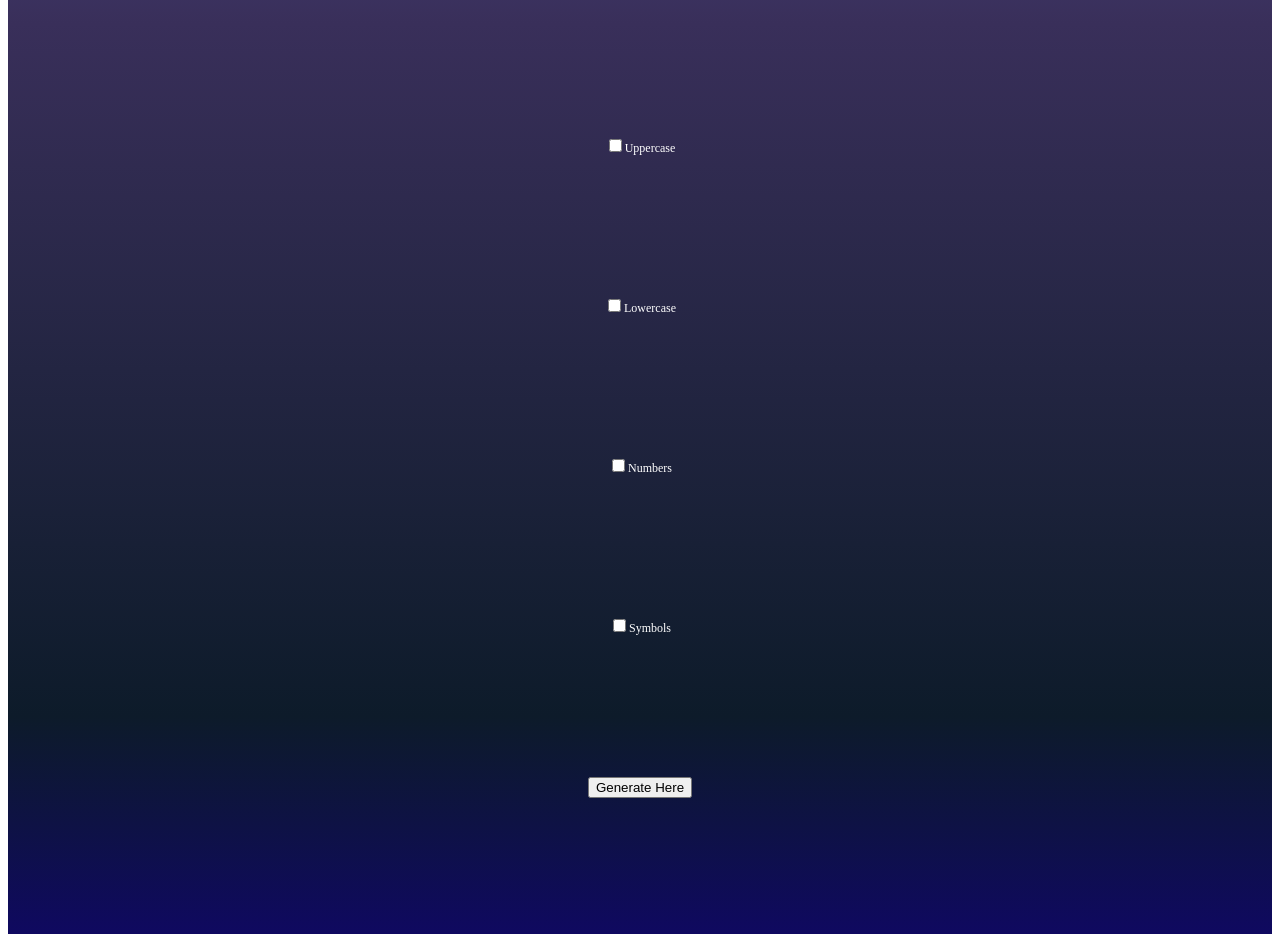
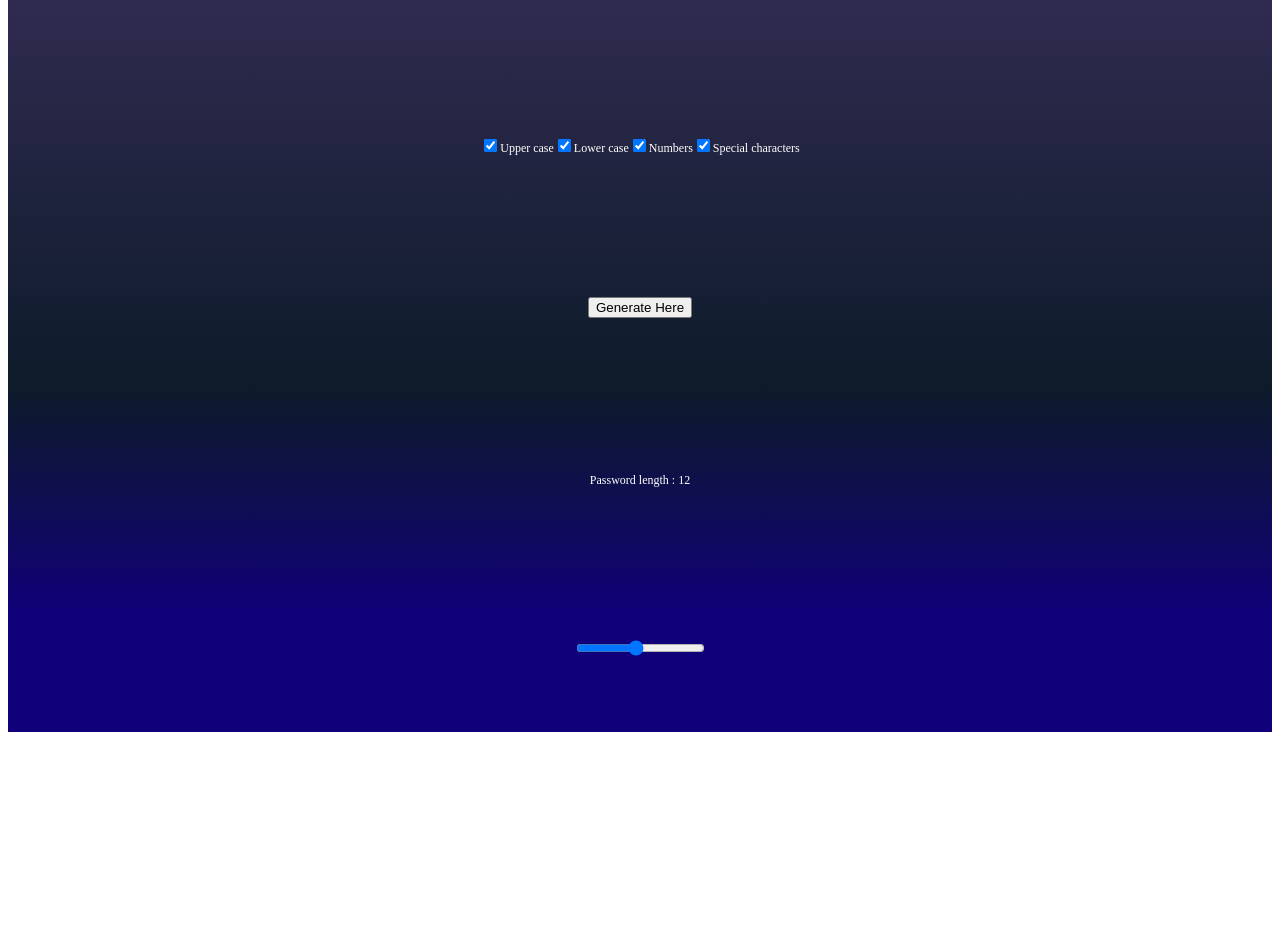
Before and after one commit to hRebb/password-gen, a React (Vite) app: page / in a window 1280 px wide. Shown: the part 420-1354 px from the top of the page. After the commit the page ends 1160 px from the top, so only its background shows below. Built offline with nearby package versions, Linux system fonts and the light colour scheme.

Commit message:
updating length and settings components

```diff
--- a/src/Length.tsx
+++ b/src/Length.tsx
@@ -2,25 +2,28 @@ import React from 'react'
 import { useState } from 'react'
 import './App.css'
 
+interface Props {
+  onChange: (lengthInput: number) => number
+}
 
-const Length: React.FC = () => {
-  const [value, setValue] = useState(20);
+const Length: React.FC<Props> = ({ onChange }) => {
+  const [lengthInput, setLengthInput] = useState(12)
+
+  const handleChange = (event: React.ChangeEvent<HTMLInputElement>) => {
+    setLengthInput(parseInt(event.target.value))
+    onChange(lengthInput)
+  }
 
   return (
-    <>
-      <input
-        type="range"
-        min={5}
-        max={20}
-        step={1}
-        value={value}
-        onChange={(event) => {
-          setValue(parseInt(event.target.value));
-        }}
-      />
-      <p>Value: {value}</p>
-    </>
-  );
-};
+    <div>
+      <p>
+        Password length : {lengthInput}
+      </p>
+      <label>
+        <input className='length' type="range" min={5} max={20} step={1} value={lengthInput} onChange={handleChange} />
+      </label>
+    </div>
+  )
+}
 
 export default Length;
--- a/src/Settings.tsx
+++ b/src/Settings.tsx
@@ -1,24 +1,38 @@
 import './App.css'
+import React, {useState} from 'react'
 
-export default function Settings() {
+interface Props {
+  onChange: (settings: { upperCase: boolean, lowerCase: boolean, numbers: boolean, specialChars: boolean}) => boolean
+}
+
+const Settings: React.FC<Props> = ({ onChange }) => {
+  const [settings, setSettings] = useState({upperCase: true, lowerCase: true, numbers: true, specialChars: true})
+
+  const handleChange = (event: React.ChangeEvent<HTMLInputElement>) => {
+    setSettings({...settings, [event.target.name]: event.target.checked })
+    onChange(settings)
+  }
+
   return (
-    <div className="settings">
-      <div className="setting">
-        <input type="checkbox" id="uppercase" />
-        <label htmlFor="uppercase">Uppercase</label>
-      </div>
-      <div className="setting">
-        <input type="checkbox" id="lowercase" />
-        <label htmlFor="lowercase">Lowercase</label>
-      </div>
-      <div className="setting">
-        <input type="checkbox" id="number" />
-        <label htmlFor="number">Numbers</label>
-      </div>
-      <div className="setting">
-        <input type="checkbox" id="symbol" />
-        <label htmlFor="symbol">Symbols</label>
-      </div>
+    <div>
+      <label>
+        <input type="checkbox" name="upperCase" checked={settings.upperCase} onChange={handleChange} />
+        Upper case
+      </label>
+      <label>
+        <input type="checkbox" name="lowerCase" checked={settings.lowerCase} onChange={handleChange} />
+        Lower case
+      </label>
+      <label>
+        <input type="checkbox" name="numbers" checked={settings.numbers} onChange={handleChange} />
+        Numbers
+      </label>
+      <label>
+        <input type="checkbox" name="specialChars" checked={settings.specialChars} onChange={handleChange} />
+        Special characters
+      </label>
     </div>
   )
 }
+
+export default Settings;
```
